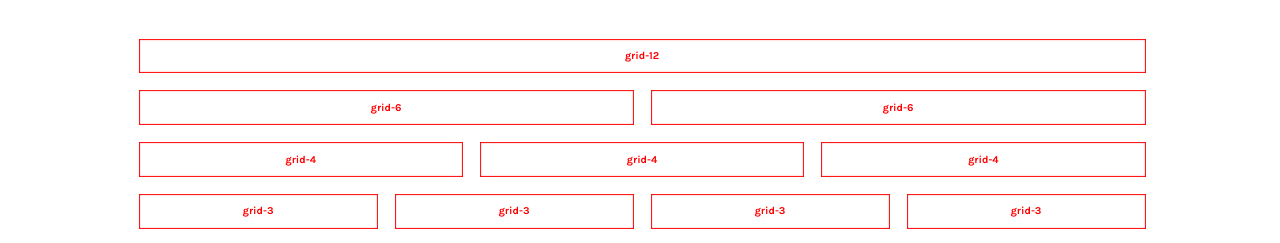
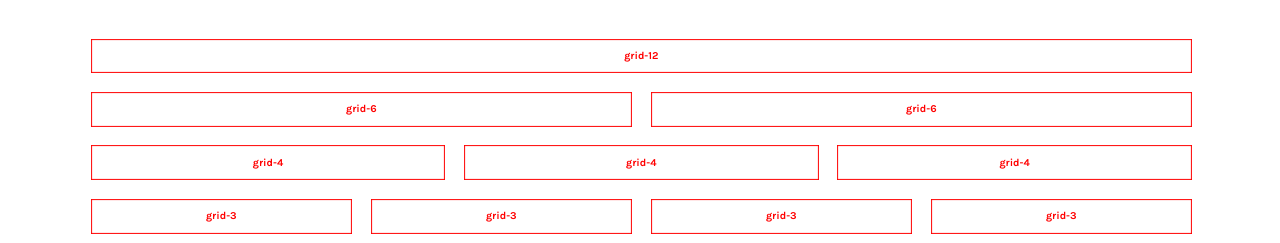
Before and after one commit to hatsumatsu/grrrrd, a website: page demo/index.html in a window 1280 px wide. Shown: the part 523-766 px from the top of the page. Drawn offline with nearby package versions, Linux system fonts and the light colour scheme; files that its build step writes are made by us from their sources.

Commit message:
increase upper breakpoint

```diff
--- a/grrrrd.less
+++ b/grrrrd.less
@@ -27,7 +27,7 @@
 
 // CONFIG
 
-@breakpoint-fluid-upper: 64em; // = 1024 px
+@breakpoint-fluid-upper: 70em; // = 1024 px
 @breakpoint-fluid-lower: 48em; // = 768px
 
 @gutter: 1.66%;
```
